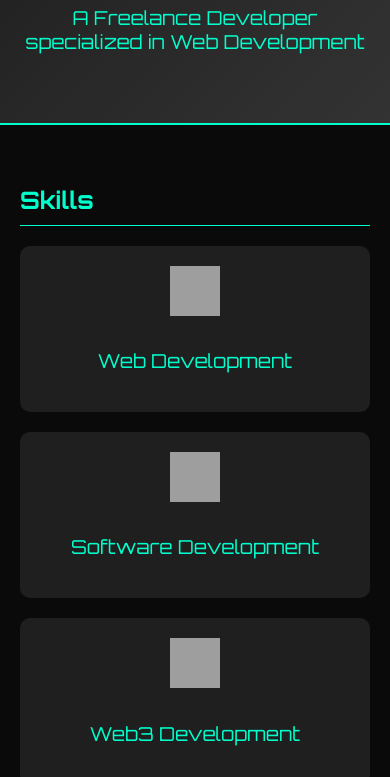
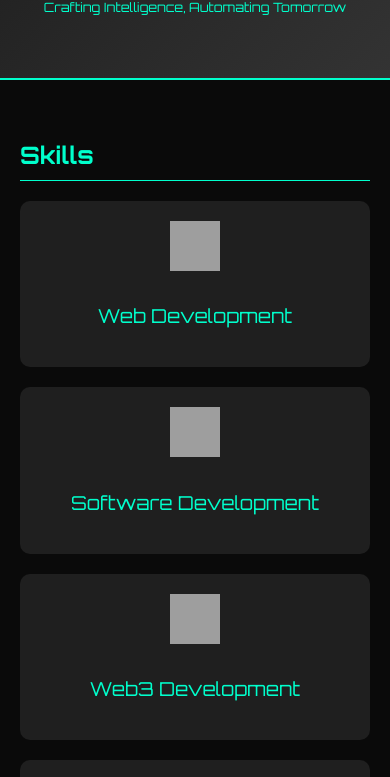
Before and after one commit to newQuery/newQuery.github.io, a plain HTML site: page index.html in a window 390 px wide. Shown: the part 125-902 px from the top of the page. Drawn offline with Linux system fonts and the light colour scheme; grey boxes are pictures that could not be loaded.

Commit message:
Ptn je sais plus mdr

```diff
--- a/index.html
+++ b/index.html
@@ -66,7 +66,7 @@
       <img src="images/q.png" alt="Q" class="title-part q-image">
       <span class="title-part query">query</span>
     </h1>
-    <p>A Freelance Developer specialized in Web Development</p>
+    <p>Crafting Intelligence, Automating Tomorrow</p>
   </header>
 
   <section id="skills" class="sci-fi-section">
--- a/styles.css
+++ b/styles.css
@@ -60,6 +60,11 @@ body {
   margin-bottom: 20px;
 }
 
+
+.sci-fi-header p {
+  font-size: 1.2rem;
+}
+
 /* Tablet view (up to 1024px) */
 @media (max-width: 1024px) {
   .sci-fi-header h1 {
@@ -96,6 +101,10 @@ body {
     font-size: 2rem; /* Further reduce for small phones */
   }
 
+  .sci-fi-header p {
+    font-size: .8rem; /* Adjust for smaller screens */
+  }
+
   .sci-fi-section h2 {
     font-size: 1.5rem; /* Fit h2 comfortably on small screens */
   }
@@ -105,10 +114,6 @@ body {
   }
 }
 
-
-  .sci-fi-header p {
-    font-size: 1.2rem;
-  }
 
   .sci-fi-section {
     padding: 40px 20px;
```
